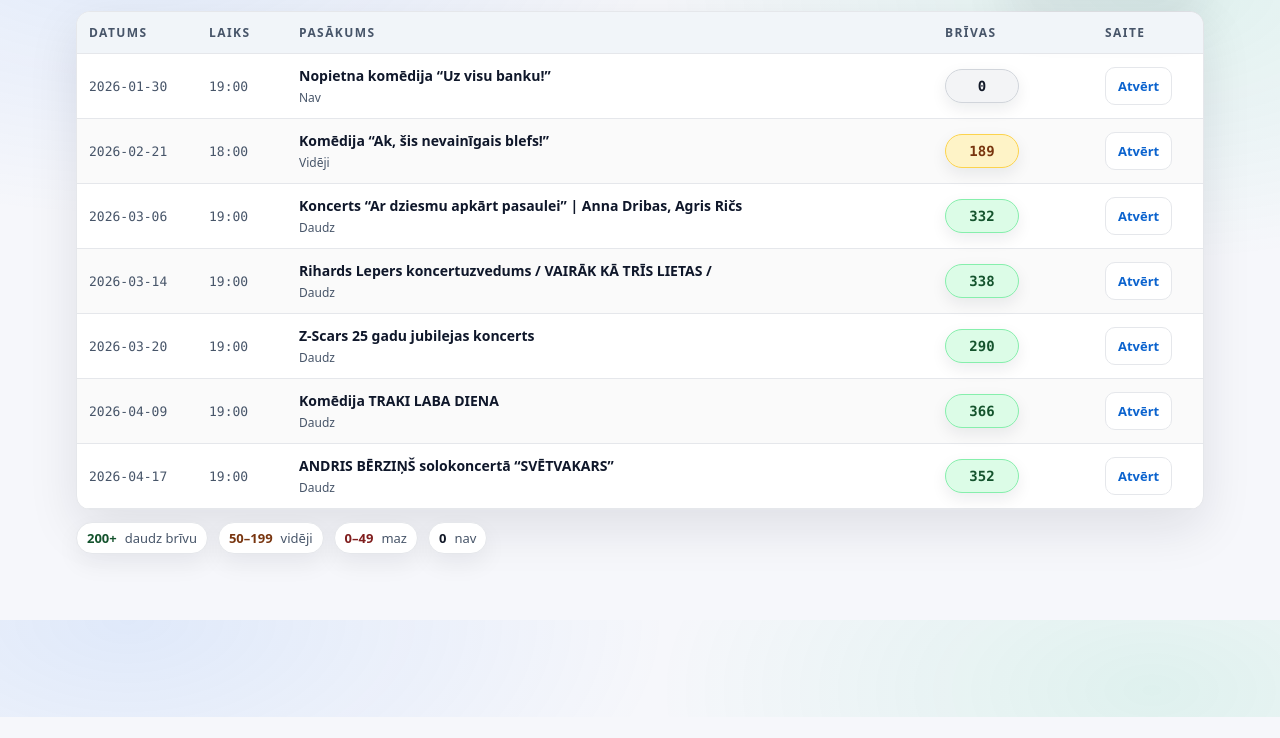
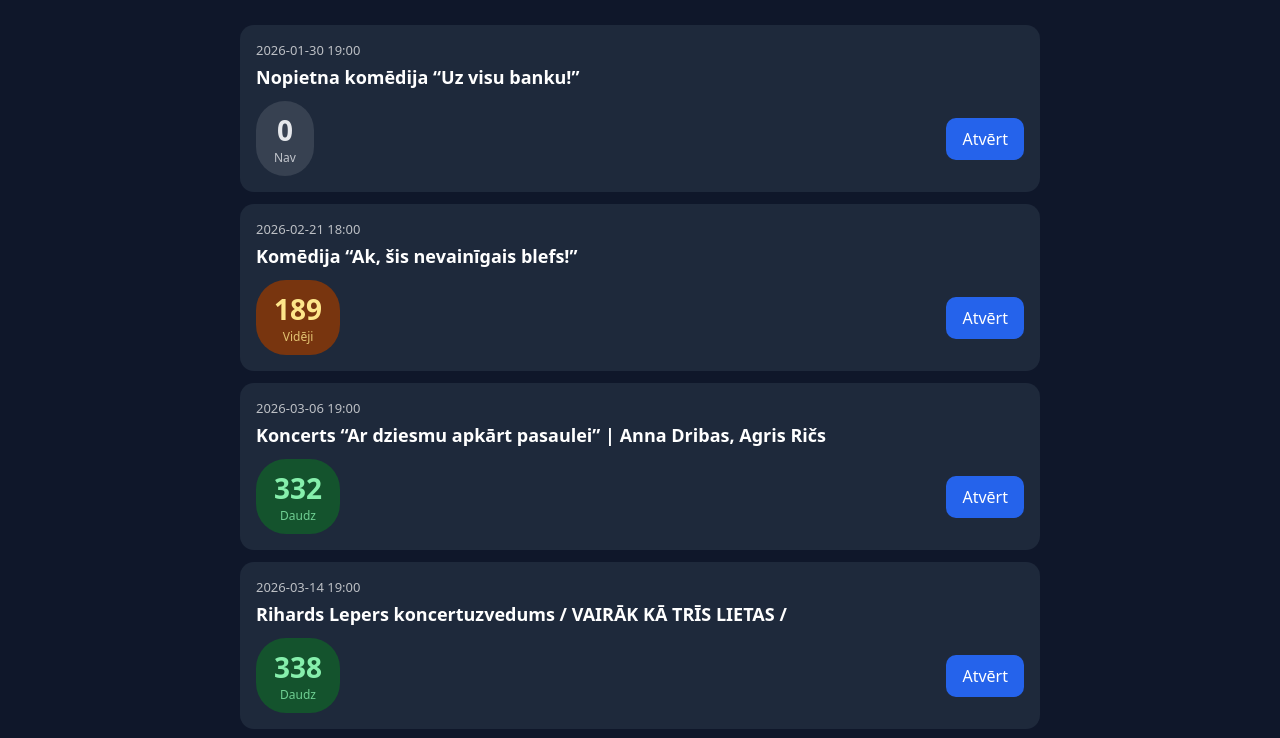
Before and after one commit to kseners/talsi-kc-report, a plain HTML site: page index.html in a window 1280 px wide. Shown: the part 83-821 px from the top of the page. Before the commit the page ends 800 px from the top, so only its background shows below. Drawn offline with Linux system fonts and the light colour scheme.

Commit message:
auto update

```diff
--- a/index.html
+++ b/index.html
@@ -1,364 +1,198 @@
+
 <!doctype html>
 <html lang="lv">
 <head>
-  <meta charset="utf-8" />
-  <meta name="viewport" content="width=device-width,initial-scale=1" />
-  <title>Talsu KC — biļešu atskaite</title>
+<meta charset="utf-8">
+<meta name="viewport" content="width=device-width,initial-scale=1">
+<title>Talsu KC biļetes</title>
+
 <style>
-    :root {
-      --bg: #f6f7fb;
-      --card: #ffffff;
-      --text: #0f172a;
-      --muted: #475569;
-      --line: #e5e7eb;
-      --shadow: 0 18px 50px rgba(15, 23, 42, .10);
-      --link: #0b63ce;
+body {
+    margin:0;
+    font-family:system-ui;
+    background:#0f172a;
+    color:white;
 }
 
-    * { box-sizing: border-box; }
-    body {
-      margin: 0;
-      font-family: system-ui, -apple-system, Segoe UI, Roboto, Arial, sans-serif;
-      background:
-        radial-gradient(900px 500px at 10% 0%, rgba(59,130,246,.12), transparent 60%),
-        radial-gradient(900px 500px at 90% 10%, rgba(16,185,129,.10), transparent 55%),
-        var(--bg);
-      color: var(--text);
+.header {
+    padding:20px;
+    text-align:center;
 }
 
-    .wrap {
-      max-width: 1160px;
-      margin: 26px auto;
-      padding: 0 16px 40px;
+.header h1 {
+    margin:0;
+    font-size:22px;
 }
 
-    .top {
-      display: flex;
-      gap: 12px;
-      align-items: flex-end;
-      justify-content: space-between;
-      flex-wrap: wrap;
-      margin-bottom: 14px;
+.header p {
+    opacity:.7;
+    margin:6px 0 0;
 }
 
-    h1 {
-      margin: 0;
-      font-size: 22px;
-      letter-spacing: .2px;
-    }
-
-    .meta {
-      margin-top: 6px;
-      color: var(--muted);
-      font-size: 13px;
-    }
-
-    .pill {
-      background: var(--card);
-      border: 1px solid var(--line);
-      border-radius: 12px;
-      padding: 10px 12px;
-      box-shadow: var(--shadow);
-      color: var(--muted);
-      font-size: 13px;
-      white-space: nowrap;
+.container {
+    max-width:800px;
+    margin:auto;
+    padding:10px;
 }
 
 .card {
-      background: var(--card);
-      border: 1px solid var(--line);
-      border-radius: 14px;
-      overflow: hidden;
-      box-shadow: var(--shadow);
+    background:#1e293b;
+    border-radius:14px;
+    padding:16px;
+    margin-bottom:12px;
 }
 
-    table {
-      width: 100%;
-      border-collapse: collapse;
+.date {
+    font-size:13px;
+    opacity:.7;
 }
 
-    thead th {
-      text-align: left;
-      font-size: 12px;
-      letter-spacing: .12em;
-      text-transform: uppercase;
-      color: var(--muted);
-      background: #f1f5f9;
-      border-bottom: 1px solid var(--line);
-      padding: 12px 12px;
-      position: sticky;
-      top: 0;
-      z-index: 2;
+.title {
+    font-size:18px;
+    font-weight:600;
+    margin:6px 0 12px;
 }
 
-    tbody td {
-      border-bottom: 1px solid var(--line);
-      padding: 12px 12px;
-      vertical-align: middle;
-      font-size: 14px;
-    }
-
-    tbody tr:nth-child(even) {
-      background: #fafafa;
-    }
-
-    .mono {
-      font-family: ui-monospace, SFMono-Regular, Menlo, Monaco, Consolas, "Liberation Mono", monospace;
-      color: var(--muted);
-      font-size: 13px;
-      white-space: nowrap;
-    }
-
-    .title a {
-      color: var(--text);
-      text-decoration: none;
-      font-weight: 700;
-    }
-    .title a:hover {
-      text-decoration: underline;
-      color: var(--link);
-    }
-
-    .sub {
-      margin-top: 4px;
-      color: var(--muted);
-      font-size: 12px;
+.bottom {
+    display:flex;
+    justify-content:space-between;
+    align-items:center;
 }
 
 .badge {
-      display: inline-flex;
-      min-width: 74px;
-      justify-content: center;
-      padding: 8px 12px;
-      border-radius: 999px;
-      border: 1px solid;
-      font-weight: 900;
-      font-size: 14px;
-      font-family: ui-monospace, SFMono-Regular, Menlo, Monaco, Consolas, "Liberation Mono", monospace;
-      box-shadow: 0 6px 16px rgba(15,23,42,.08);
+    font-size:28px;
+    font-weight:800;
+    padding:10px 18px;
+    border-radius:30px;
+    display:flex;
+    flex-direction:column;
+    align-items:center;
 }
 
-    .btn {
-      display: inline-flex;
-      align-items: center;
-      justify-content: center;
-      padding: 9px 12px;
-      border-radius: 10px;
-      border: 1px solid var(--line);
-      background: #ffffff;
-      color: var(--link);
-      text-decoration: none;
-      font-weight: 700;
-      font-size: 13px;
-    }
-    .btn:hover {
-      background: #f1f5f9;
+.badge span {
+    font-size:12px;
+    font-weight:500;
+    opacity:.8;
 }
 
-    .legend {
-      display: flex;
-      gap: 10px;
-      flex-wrap: wrap;
-      margin: 12px 0 0;
-      color: var(--muted);
-      font-size: 13px;
-      align-items: center;
-    }
-    .legend .mini {
-      display: inline-flex;
-      align-items: center;
-      gap: 8px;
-      background: #ffffff;
-      border: 1px solid var(--line);
-      border-radius: 999px;
-      padding: 6px 10px;
-      box-shadow: 0 10px 24px rgba(15,23,42,.06);
+.high {background:#14532d; color:#86efac;}
+.mid {background:#78350f; color:#fde68a;}
+.low {background:#7f1d1d; color:#fecaca;}
+.zero {background:#374151; color:#e5e7eb;}
+
+a {
+    background:#2563eb;
+    padding:10px 16px;
+    border-radius:10px;
+    color:white;
+    text-decoration:none;
 }
 
-    .empty {
-      color: var(--muted);
-      text-align: center;
-      padding: 28px 12px;
-    }
-
-    .footer {
-      margin-top: 10px;
-      color: var(--muted);
-      font-size: 12px;
-    }
-
-    @media (max-width: 760px) {
-      thead th:nth-child(5), tbody td:nth-child(5) { display:none; }
-      .badge { min-width: 64px; padding: 7px 10px; }
-      h1 { font-size: 20px; }
-    }
+a:hover {opacity:.85}
 </style>
 </head>
 
 <body>
-  <div class="wrap">
-    <div class="top">
-      <div>
-        <h1>Talsu Kultūras centrs — pasākumi & brīvās biļetes</h1>
-        <div class="meta">Atjaunots: <strong>2026-01-29 22:26</strong></div>
+
+<div class="header">
+    <h1>Talsu Kultūras centrs</h1>
+    <p>Atjaunots: 2026-01-29 22:34</p>
 </div>
 
-      <div class="pill">
-        Venue ID: <strong>270</strong>
-        <span style="opacity:.45"> • </span>
-        Pasākumi: <strong>7</strong>
+<div class="container">
+
+        <div class="card">
+            <div class="date">2026-01-30 19:00</div>
+            <div class="title">Nopietna komēdija “Uz visu banku!”</div>
+
+            <div class="bottom">
+                <div class="badge zero">
+                    0
+                    <span>Nav</span>
+                </div>
+                <a href="https://www.bilesuparadize.lv/lv/event/157783" target="_blank">Atvērt</a>
             </div>
         </div>
 
         <div class="card">
-      <table>
-        <thead>
-          <tr>
-            <th style="width:120px">Datums</th>
-            <th style="width:90px">Laiks</th>
-            <th>Pasākums</th>
-            <th style="width:160px">Brīvas</th>
-            <th style="width:110px">Saite</th>
-          </tr>
-        </thead>
-        <tbody>
+            <div class="date">2026-02-21 18:00</div>
+            <div class="title">Komēdija “Ak, šis nevainīgais blefs!”</div>
 
-          <tr>
-            <td class="mono">2026-01-30</td>
-            <td class="mono">19:00</td>
-            <td class="title">
-              <a href="https://www.bilesuparadize.lv/lv/event/157783" target="_blank" rel="noopener">Nopietna komēdija “Uz visu banku!”</a>
-              <div class="sub">Nav</div>
-            </td>
-            <td class="free">
-              <span class="badge" data-key="nav" style="background:#F3F4F6; color:#111827; border-color:#D1D5DB;">
-                0
-              </span>
-            </td>
-            <td class="open">
-              <a class="btn" href="https://www.bilesuparadize.lv/lv/event/157783" target="_blank" rel="noopener">Atvērt</a>
-            </td>
-          </tr>
-
-
-          <tr>
-            <td class="mono">2026-02-21</td>
-            <td class="mono">18:00</td>
-            <td class="title">
-              <a href="https://www.bilesuparadize.lv/lv/event/164644" target="_blank" rel="noopener">Komēdija “Ak, šis nevainīgais blefs!”</a>
-              <div class="sub">Vidēji</div>
-            </td>
-            <td class="free">
-              <span class="badge" data-key="mid" style="background:#FEF3C7; color:#78350F; border-color:#FCD34D;">
+            <div class="bottom">
+                <div class="badge mid">
                     189
-              </span>
-            </td>
-            <td class="open">
-              <a class="btn" href="https://www.bilesuparadize.lv/lv/event/164644" target="_blank" rel="noopener">Atvērt</a>
-            </td>
-          </tr>
-
-
-          <tr>
-            <td class="mono">2026-03-06</td>
-            <td class="mono">19:00</td>
-            <td class="title">
-              <a href="https://www.bilesuparadize.lv/lv/event/158505" target="_blank" rel="noopener">Koncerts “Ar dziesmu apkārt pasaulei” | Anna Dribas, Agris Ričs</a>
-              <div class="sub">Daudz</div>
-            </td>
-            <td class="free">
-              <span class="badge" data-key="high" style="background:#DCFCE7; color:#14532D; border-color:#86EFAC;">
-                332
-              </span>
-            </td>
-            <td class="open">
-              <a class="btn" href="https://www.bilesuparadize.lv/lv/event/158505" target="_blank" rel="noopener">Atvērt</a>
-            </td>
-          </tr>
-
-
-          <tr>
-            <td class="mono">2026-03-14</td>
-            <td class="mono">19:00</td>
-            <td class="title">
-              <a href="https://www.bilesuparadize.lv/lv/event/165256" target="_blank" rel="noopener">Rihards Lepers koncertuzvedums / VAIRĀK KĀ TRĪS LIETAS /</a>
-              <div class="sub">Daudz</div>
-            </td>
-            <td class="free">
-              <span class="badge" data-key="high" style="background:#DCFCE7; color:#14532D; border-color:#86EFAC;">
-                338
-              </span>
-            </td>
-            <td class="open">
-              <a class="btn" href="https://www.bilesuparadize.lv/lv/event/165256" target="_blank" rel="noopener">Atvērt</a>
-            </td>
-          </tr>
-
-
-          <tr>
-            <td class="mono">2026-03-20</td>
-            <td class="mono">19:00</td>
-            <td class="title">
-              <a href="https://www.bilesuparadize.lv/lv/event/155918" target="_blank" rel="noopener">Z-Scars 25 gadu jubilejas koncerts</a>
-              <div class="sub">Daudz</div>
-            </td>
-            <td class="free">
-              <span class="badge" data-key="high" style="background:#DCFCE7; color:#14532D; border-color:#86EFAC;">
-                290
-              </span>
-            </td>
-            <td class="open">
-              <a class="btn" href="https://www.bilesuparadize.lv/lv/event/155918" target="_blank" rel="noopener">Atvērt</a>
-            </td>
-          </tr>
-
-
-          <tr>
-            <td class="mono">2026-04-09</td>
-            <td class="mono">19:00</td>
-            <td class="title">
-              <a href="https://www.bilesuparadize.lv/lv/event/165512" target="_blank" rel="noopener">Komēdija TRAKI LABA DIENA</a>
-              <div class="sub">Daudz</div>
-            </td>
-            <td class="free">
-              <span class="badge" data-key="high" style="background:#DCFCE7; color:#14532D; border-color:#86EFAC;">
-                366
-              </span>
-            </td>
-            <td class="open">
-              <a class="btn" href="https://www.bilesuparadize.lv/lv/event/165512" target="_blank" rel="noopener">Atvērt</a>
-            </td>
-          </tr>
-
-
-          <tr>
-            <td class="mono">2026-04-17</td>
-            <td class="mono">19:00</td>
-            <td class="title">
-              <a href="https://www.bilesuparadize.lv/lv/event/164692" target="_blank" rel="noopener">ANDRIS BĒRZIŅŠ solokoncertā “SVĒTVAKARS”</a>
-              <div class="sub">Daudz</div>
-            </td>
-            <td class="free">
-              <span class="badge" data-key="high" style="background:#DCFCE7; color:#14532D; border-color:#86EFAC;">
-                352
-              </span>
-            </td>
-            <td class="open">
-              <a class="btn" href="https://www.bilesuparadize.lv/lv/event/164692" target="_blank" rel="noopener">Atvērt</a>
-            </td>
-          </tr>
-
-        </tbody>
-      </table>
+                    <span>Vidēji</span>
+                </div>
+                <a href="https://www.bilesuparadize.lv/lv/event/164644" target="_blank">Atvērt</a>
+            </div>
         </div>
 
-    <div class="legend">
-      <span class="mini"><strong style="color:#14532D;">200+</strong> daudz brīvu</span>
-      <span class="mini"><strong style="color:#78350F;">50–199</strong> vidēji</span>
-      <span class="mini"><strong style="color:#7F1D1D;">0–49</strong> maz</span>
-      <span class="mini"><strong style="color:#111827;">0</strong> nav</span>
+        <div class="card">
+            <div class="date">2026-03-06 19:00</div>
+            <div class="title">Koncerts “Ar dziesmu apkārt pasaulei” | Anna Dribas, Agris Ričs</div>
+
+            <div class="bottom">
+                <div class="badge high">
+                    332
+                    <span>Daudz</span>
+                </div>
+                <a href="https://www.bilesuparadize.lv/lv/event/158505" target="_blank">Atvērt</a>
+            </div>
+        </div>
+
+        <div class="card">
+            <div class="date">2026-03-14 19:00</div>
+            <div class="title">Rihards Lepers koncertuzvedums / VAIRĀK KĀ TRĪS LIETAS /</div>
+
+            <div class="bottom">
+                <div class="badge high">
+                    338
+                    <span>Daudz</span>
+                </div>
+                <a href="https://www.bilesuparadize.lv/lv/event/165256" target="_blank">Atvērt</a>
+            </div>
+        </div>
+
+        <div class="card">
+            <div class="date">2026-03-20 19:00</div>
+            <div class="title">Z-Scars 25 gadu jubilejas koncerts</div>
+
+            <div class="bottom">
+                <div class="badge high">
+                    290
+                    <span>Daudz</span>
+                </div>
+                <a href="https://www.bilesuparadize.lv/lv/event/155918" target="_blank">Atvērt</a>
+            </div>
+        </div>
+
+        <div class="card">
+            <div class="date">2026-04-09 19:00</div>
+            <div class="title">Komēdija TRAKI LABA DIENA</div>
+
+            <div class="bottom">
+                <div class="badge high">
+                    366
+                    <span>Daudz</span>
+                </div>
+                <a href="https://www.bilesuparadize.lv/lv/event/165512" target="_blank">Atvērt</a>
+            </div>
+        </div>
+
+        <div class="card">
+            <div class="date">2026-04-17 19:00</div>
+            <div class="title">ANDRIS BĒRZIŅŠ solokoncertā “SVĒTVAKARS”</div>
+
+            <div class="bottom">
+                <div class="badge high">
+                    352
+                    <span>Daudz</span>
+                </div>
+                <a href="https://www.bilesuparadize.lv/lv/event/164692" target="_blank">Atvērt</a>
+            </div>
         </div>
 
 </div>
+
 </body>
 </html>
```
Lines whose indentation alone changed are shown as unchanged.
